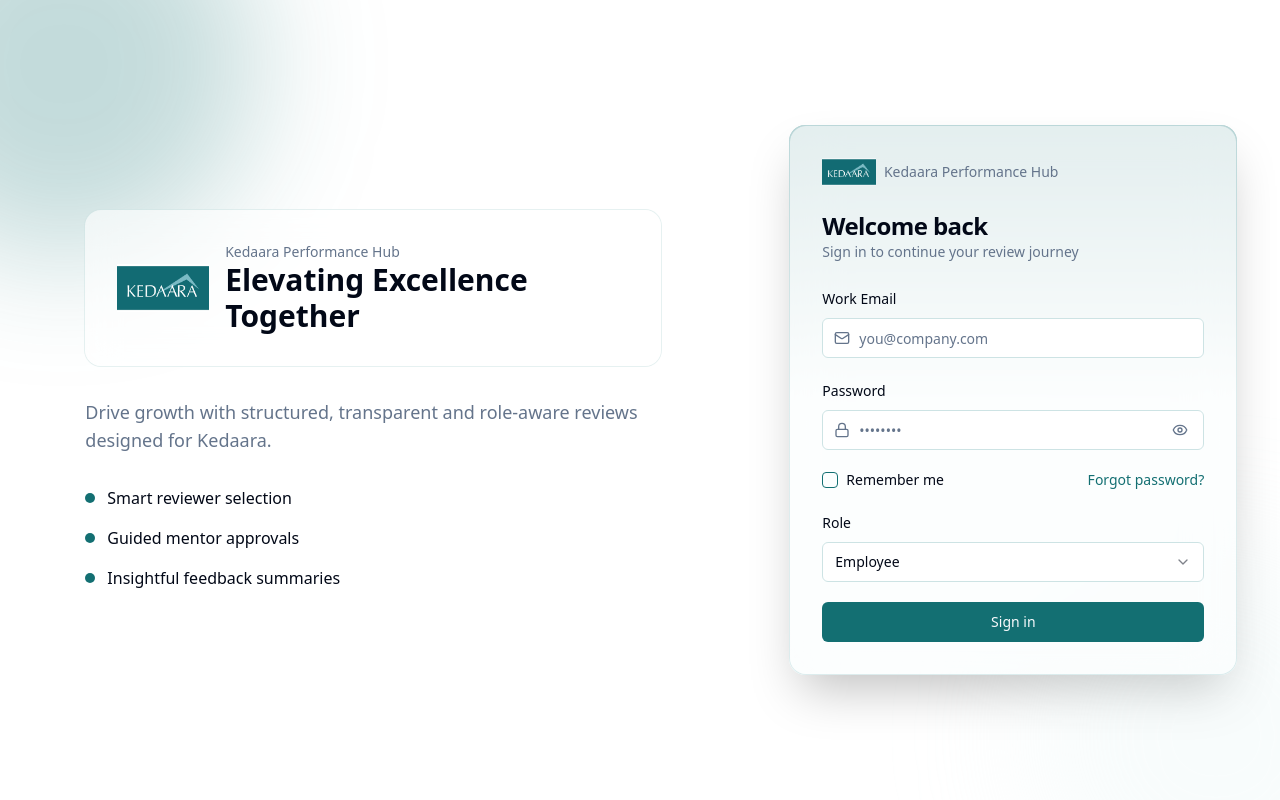
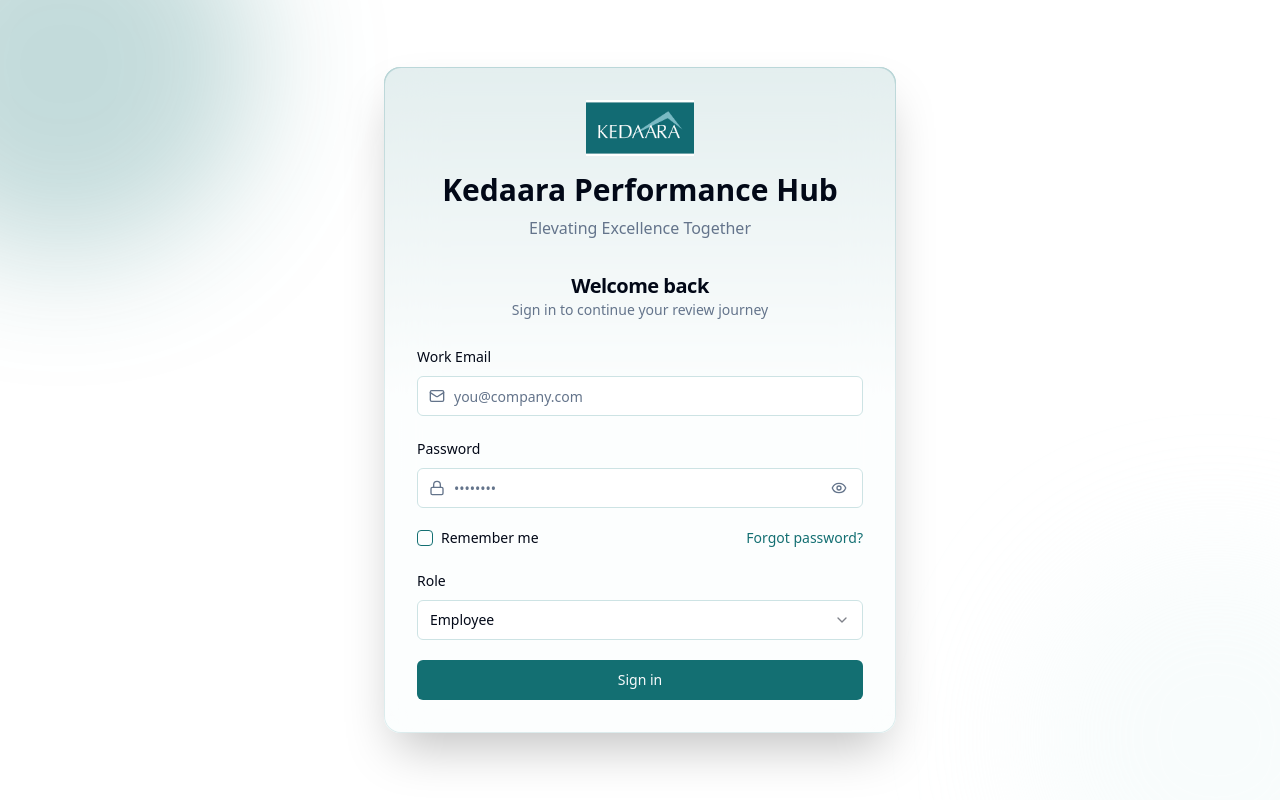
Before and after one commit to rakeshk95/appfactory-flow, a React (Vite) app: page /login in a window 1280 px wide. Built offline with nearby package versions, Linux system fonts and the light colour scheme.

Commit message:
Refactor login page layout
Combine login sections into a single view with full logo, application name, and tagline.

```diff
--- a/src/pages/Login.tsx
+++ b/src/pages/Login.tsx
@@ -50,66 +50,34 @@ export default function Login() {
         <link rel="canonical" href={canonical} />
       </Helmet>
 
-      <h1 className="sr-only">Kedaara Performance Hub Login</h1>
-      <main className="relative min-h-screen grid grid-cols-1 lg:grid-cols-12 bg-background overflow-hidden">
+      <main className="relative min-h-screen flex items-center justify-center bg-background overflow-hidden px-6 py-12">
         {/* Decorative gradients */}
         <div className="pointer-events-none absolute -top-32 -left-32 h-96 w-96 rounded-full bg-primary/25 blur-3xl" aria-hidden="true" />
         <div className="pointer-events-none absolute -bottom-32 -right-32 h-96 w-96 rounded-full bg-secondary/25 blur-3xl" aria-hidden="true" />
 
-        {/* Brand hero */}
-        <section className="hidden lg:flex lg:col-span-7 items-center justify-center p-16 relative">
-          <div className="max-w-xl animate-fade-in">
-            <div className="bg-card/60 backdrop-blur-lg ring-1 ring-border/50 rounded-2xl p-8 inline-flex items-center gap-4">
+        {/* Single-section login */}
+        <section className="w-full max-w-lg animate-fade-in">
+          <div className="bg-gradient-to-b from-primary/40 via-accent/30 to-secondary/40 p-[1px] rounded-2xl shadow-2xl">
+            <div className="rounded-2xl bg-card/70 backdrop-blur-xl ring-1 ring-border/60 p-8 relative">
+              {/* Brand */}
+              <div className="mb-8 text-center">
                 <img
                   src="/lovable-uploads/f870dc56-8509-4607-9017-bb0b424fe03e.png"
                   alt="Kedaara Performance Hub logo"
-                className="h-12 w-auto"
-                loading="lazy"
+                  className="mx-auto h-14 w-auto"
+                  loading="eager"
                 />
-              <div>
-                <p className="text-sm text-muted-foreground">Kedaara Performance Hub</p>
-                <h2 className="text-3xl font-semibold text-foreground">Elevating Excellence Together</h2>
-              </div>
+                <h1 className="mt-4 text-3xl font-semibold text-foreground">Kedaara Performance Hub</h1>
+                <p className="mt-2 text-muted-foreground">Elevating Excellence Together</p>
               </div>
 
-            <p className="mt-8 text-lg text-muted-foreground">
-              Drive growth with structured, transparent and role-aware reviews designed for Kedaara.
-            </p>
-
-            <ul className="mt-8 space-y-4 text-foreground">
-              <li className="flex items-center gap-3">
-                <span className="inline-block h-2.5 w-2.5 rounded-full bg-primary" /> Smart reviewer selection
-              </li>
-              <li className="flex items-center gap-3">
-                <span className="inline-block h-2.5 w-2.5 rounded-full bg-primary" /> Guided mentor approvals
-              </li>
-              <li className="flex items-center gap-3">
-                <span className="inline-block h-2.5 w-2.5 rounded-full bg-primary" /> Insightful feedback summaries
-              </li>
-            </ul>
-          </div>
-        </section>
-
-        {/* Sign-in panel */}
-        <section className="lg:col-span-5 flex items-center justify-center p-6 lg:p-10">
-          <div className="w-full max-w-md animate-fade-in">
-            <div className="bg-gradient-to-b from-primary/40 via-accent/30 to-secondary/40 p-[1px] rounded-2xl shadow-2xl">
-              <div className="rounded-2xl bg-card/70 backdrop-blur-xl ring-1 ring-border/60 p-8 relative">
-                <div className="mb-6 flex items-center gap-2">
-                  <img
-                    src="/lovable-uploads/f870dc56-8509-4607-9017-bb0b424fe03e.png"
-                    alt="KPH logo"
-                    className="h-7 w-auto"
-                    loading="eager"
-                  />
-                  <span className="text-sm text-muted-foreground">Kedaara Performance Hub</span>
-                </div>
-
-                <header className="mb-6">
-                  <CardTitle className="text-2xl">Welcome back</CardTitle>
+              {/* Intro */}
+              <header className="mb-6 text-center">
+                <CardTitle className="text-xl">Welcome back</CardTitle>
                 <CardDescription>Sign in to continue your review journey</CardDescription>
               </header>
 
+              {/* Form */}
               <form onSubmit={handleSubmit(onSubmit)} className="space-y-5">
                 <div className="space-y-2">
                   <Label htmlFor="email">Work Email</Label>
@@ -118,6 +86,7 @@ export default function Login() {
                     <Input id="email" type="email" required placeholder="you@company.com" className="pl-9" {...register("email")} />
                   </div>
                 </div>
+
                 <div className="space-y-2">
                   <Label htmlFor="password">Password</Label>
                   <div className="relative">
@@ -172,7 +141,6 @@ export default function Login() {
               </form>
             </div>
           </div>
-          </div>
         </section>
       </main>
     </>
```
Lines whose indentation alone changed are shown as unchanged.
